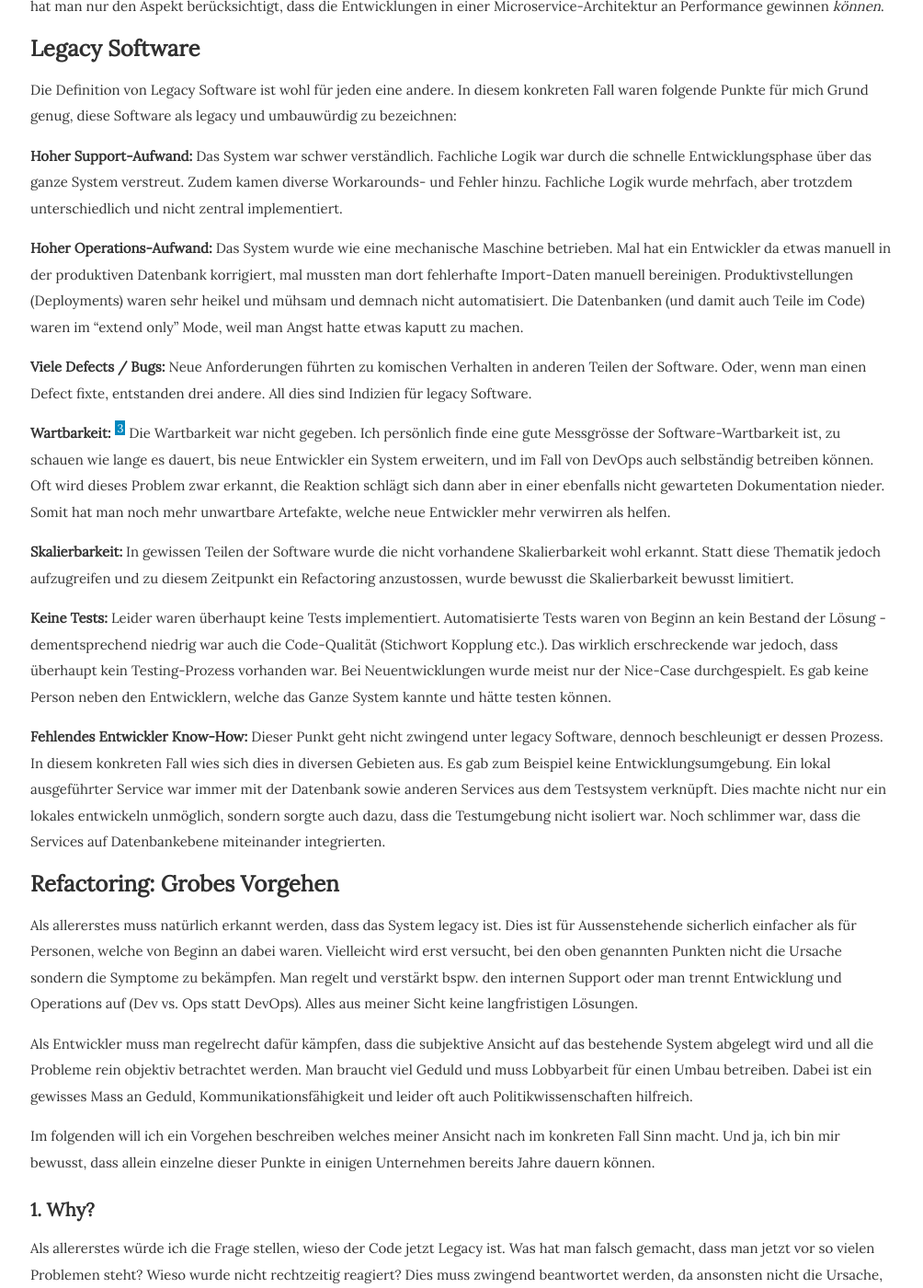
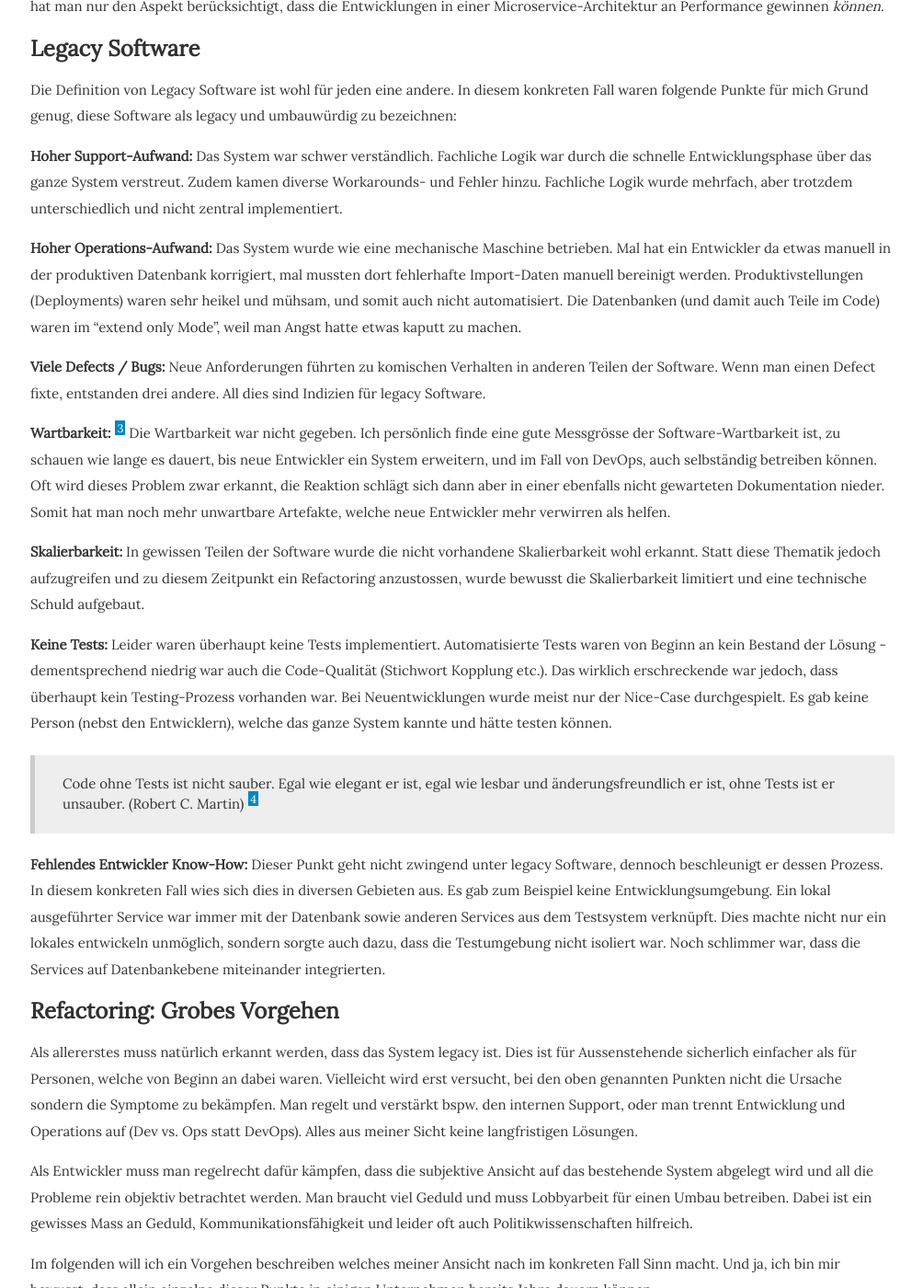
Before and after one commit to Cogax/cogax.github.io, a Jekyll site: the page built from _posts/2019-08-03-refactoring-distributed-bbom.md, in a window 1280 px wide and 1400 px high, scrolled down 919 px. Shown: the whole window at 92% size, without its empty margins (137-1141 px from the left). Built offline with Jekyll 4.4.1, drawn with Linux system fonts in a browser that asks for light colours; some of the changed text lies outside the part shown.

Commit message:
some typos

```diff
--- a/_posts/2019-08-03-refactoring-distributed-bbom.md
+++ b/_posts/2019-08-03-refactoring-distributed-bbom.md
@@ -3,7 +3,7 @@
 toc: true
 note: true
 updated: 2019-07-25 23:37
-teaser: Der Microservice-Hype hat viele Softwareentwickler dazu verleitet schlechte Softwarearchitekturen über das Netzwerk zu verteilen. Was daraus resultiert ist oft schlimmer als nur ein schlechter Monolith. Und trotzdem haben es auch solche Systeme verdient modernisiert, gewartet und erweitert zu werden.
+teaser: Der Microservice-Hype hat viele Softwareentwickler dazu verleitet, schlechte Softwarearchitekturen über das Netzwerk zu verteilen. Was daraus resultiert ist oft schlimmer als nur ein schlechter Monolith. Und trotzdem haben es auch solche Systeme verdient modernisiert, gewartet und erweitert zu werden.
 ---
 Der Begriff *Big Ball of Mud* [^ddd] bezeichnet die Struktur einer Software, welche keine erkennbare Architektur besitzt. Es gilt als schlimmes, aber trotzdem häufig auftretendes Anti-Pattern. Schlimmer geht nicht.. oder doch? *Distributed Big Balls of Muds* [^distributed-bbom] bezeichnet dasselbe Phänomen, bei welchem die Architektur jedoch verteilte Systeme beinhaltet. Solche Software ist schlecht wartbar und wird oft als legacy bezeichnet. Doch wie geht es damit weiter? Kürzlich hatte ich mit genau solcher legacy Software zu tun. Dieser Artikel beschreibt ein rein hypothetisches Vorgehen, wie man aus dem (wortwörtlichen) Schlamassel rauskommen könnte.
 
@@ -16,25 +16,27 @@
 Das System war schwer verständlich. Fachliche Logik war durch die schnelle Entwicklungsphase über das ganze System verstreut. Zudem kamen diverse Workarounds- und Fehler hinzu. Fachliche Logik wurde mehrfach, aber trotzdem unterschiedlich und nicht zentral implementiert.
 
 **Hoher Operations-Aufwand:**
-Das System wurde wie eine mechanische Maschine betrieben. Mal hat ein Entwickler da etwas manuell in der produktiven Datenbank korrigiert, mal mussten man dort fehlerhafte Import-Daten manuell bereinigen. Produktivstellungen (Deployments) waren sehr heikel und mühsam und demnach nicht automatisiert. Die Datenbanken (und damit auch Teile im Code) waren im "extend only" Mode, weil man Angst hatte etwas kaputt zu machen.
+Das System wurde wie eine mechanische Maschine betrieben. Mal hat ein Entwickler da etwas manuell in der produktiven Datenbank korrigiert, mal mussten dort fehlerhafte Import-Daten manuell bereinigt werden. Produktivstellungen (Deployments) waren sehr heikel und mühsam, und somit auch nicht automatisiert. Die Datenbanken (und damit auch Teile im Code) waren im "extend only Mode", weil man Angst hatte etwas kaputt zu machen.
 
 **Viele Defects / Bugs:**
-Neue Anforderungen führten zu komischen Verhalten in anderen Teilen der Software. Oder, wenn man einen Defect fixte, entstanden drei andere. All dies sind Indizien für legacy Software.
+Neue Anforderungen führten zu komischen Verhalten in anderen Teilen der Software. Wenn man einen Defect fixte, entstanden drei andere. All dies sind Indizien für legacy Software.
 
 **Wartbarkeit:** [^wartbarkeit]
-Die Wartbarkeit war nicht gegeben. Ich persönlich finde eine gute Messgrösse der Software-Wartbarkeit ist, zu schauen wie lange es dauert, bis neue Entwickler ein System erweitern, und im Fall von DevOps auch selbständig betreiben können. Oft wird dieses Problem zwar erkannt, die Reaktion schlägt sich dann aber in einer ebenfalls nicht gewarteten Dokumentation nieder. Somit hat man noch mehr unwartbare Artefakte, welche neue Entwickler mehr verwirren als helfen.
+Die Wartbarkeit war nicht gegeben. Ich persönlich finde eine gute Messgrösse der Software-Wartbarkeit ist, zu schauen wie lange es dauert, bis neue Entwickler ein System erweitern, und im Fall von DevOps, auch selbständig betreiben können. Oft wird dieses Problem zwar erkannt, die Reaktion schlägt sich dann aber in einer ebenfalls nicht gewarteten Dokumentation nieder. Somit hat man noch mehr unwartbare Artefakte, welche neue Entwickler mehr verwirren als helfen.
 
 **Skalierbarkeit:**
-In gewissen Teilen der Software wurde die nicht vorhandene Skalierbarkeit wohl erkannt. Statt diese Thematik jedoch aufzugreifen und zu diesem Zeitpunkt ein Refactoring anzustossen, wurde bewusst die Skalierbarkeit bewusst limitiert.
+In gewissen Teilen der Software wurde die nicht vorhandene Skalierbarkeit wohl erkannt. Statt diese Thematik jedoch aufzugreifen und zu diesem Zeitpunkt ein Refactoring anzustossen, wurde bewusst die Skalierbarkeit limitiert und eine technische Schuld aufgebaut.
 
 **Keine Tests:**
-Leider waren überhaupt keine Tests implementiert. Automatisierte Tests waren von Beginn an kein Bestand der Lösung - dementsprechend niedrig war auch die Code-Qualität (Stichwort Kopplung etc.). Das wirklich erschreckende war jedoch, dass überhaupt kein Testing-Prozess vorhanden war. Bei Neuentwicklungen wurde meist nur der Nice-Case durchgespielt. Es gab keine Person neben den Entwicklern, welche das Ganze System kannte und hätte testen können.
+Leider waren überhaupt keine Tests implementiert. Automatisierte Tests waren von Beginn an kein Bestand der Lösung - dementsprechend niedrig war auch die Code-Qualität (Stichwort Kopplung etc.). Das wirklich erschreckende war jedoch, dass überhaupt kein Testing-Prozess vorhanden war. Bei Neuentwicklungen wurde meist nur der Nice-Case durchgespielt. Es gab keine Person (nebst den Entwicklern), welche das ganze System kannte und hätte testen können.
+
+> Code ohne Tests ist nicht sauber. Egal wie elegant er ist, egal wie lesbar und änderungsfreundlich er ist, ohne Tests ist er unsauber. (Robert C. Martin) [^cleancode]
 
 **Fehlendes Entwickler Know-How:**
 Dieser Punkt geht nicht zwingend unter legacy Software, dennoch beschleunigt er dessen Prozess. In diesem konkreten Fall wies sich dies in diversen Gebieten aus. Es gab zum Beispiel keine Entwicklungsumgebung. Ein lokal ausgeführter Service war immer mit der Datenbank sowie anderen Services aus dem Testsystem verknüpft. Dies machte nicht nur ein lokales entwickeln unmöglich, sondern sorgte auch dazu, dass die Testumgebung nicht isoliert war. Noch schlimmer war, dass die Services auf Datenbankebene miteinander integrierten.
 
 ## Refactoring: Grobes Vorgehen
-Als allererstes muss natürlich erkannt werden, dass das System legacy ist. Dies ist für Aussenstehende sicherlich einfacher als für Personen, welche von Beginn an dabei waren. Vielleicht wird erst versucht, bei den oben genannten Punkten nicht die Ursache sondern die Symptome zu bekämpfen. Man regelt und verstärkt bspw. den internen Support oder man trennt Entwicklung und Operations auf (Dev vs. Ops statt DevOps). Alles aus meiner Sicht keine langfristigen Lösungen.
+Als allererstes muss natürlich erkannt werden, dass das System legacy ist. Dies ist für Aussenstehende sicherlich einfacher als für Personen, welche von Beginn an dabei waren. Vielleicht wird erst versucht, bei den oben genannten Punkten nicht die Ursache sondern die Symptome zu bekämpfen. Man regelt und verstärkt bspw. den internen Support, oder man trennt Entwicklung und Operations auf (Dev vs. Ops statt DevOps). Alles aus meiner Sicht keine langfristigen Lösungen.
 
 Als Entwickler muss man regelrecht dafür kämpfen, dass die subjektive Ansicht auf das bestehende System abgelegt wird und all die Probleme rein objektiv betrachtet werden. Man braucht viel Geduld und muss Lobbyarbeit für einen Umbau betreiben. Dabei ist ein gewisses Mass an Geduld, Kommunikationsfähigkeit und leider oft auch Politikwissenschaften hilfreich.
 
@@ -108,3 +110,4 @@
 [^wartbarkeit]: <a href="https://de.wikipedia.org/wiki/Wartbarkeit" target="_blank">Wikipedia: Wartbarkeit</a>
 [^ddd]: Domain-Driven Design, Eric Evans, <em><a href="https://amzn.to/3143VjB" target="_blank">Amazon</a></em>
 [^distributed-bbom]: <a href="http://www.codingthearchitecture.com/2014/07/06/distributed_big_balls_of_mud.html" target="_blank">Distributed Big Balls of Mud</a>
+[^cleancode]: Clean Code, Robert C. Martin, <em><a href="https://amzn.to/2tp4AAm" target="_blank">Amazon</a></em>
```
